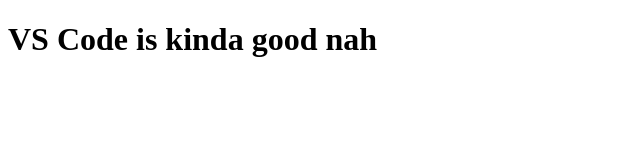
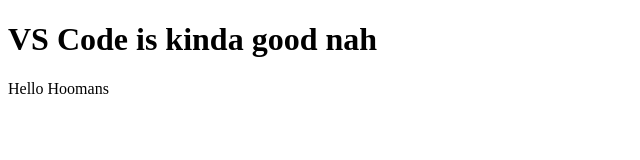
Before and after one commit to AkshDZN/git_test, a plain HTML site: page index.html in a window 1280 px wide. Shown: the whole page, without its empty margins (0-640 px from the left). Drawn offline with Linux system fonts and the light colour scheme.

Commit message:
made some small changes

```diff
--- a/index.html
+++ b/index.html
@@ -7,5 +7,7 @@
 </head>
 <body>
     <h1>VS Code is kinda good nah</h1>
+    <p>Hello Hoomans</p>
+    <!-- Yes future Akshay this is cringe -->
 </body>
 </html>
```
